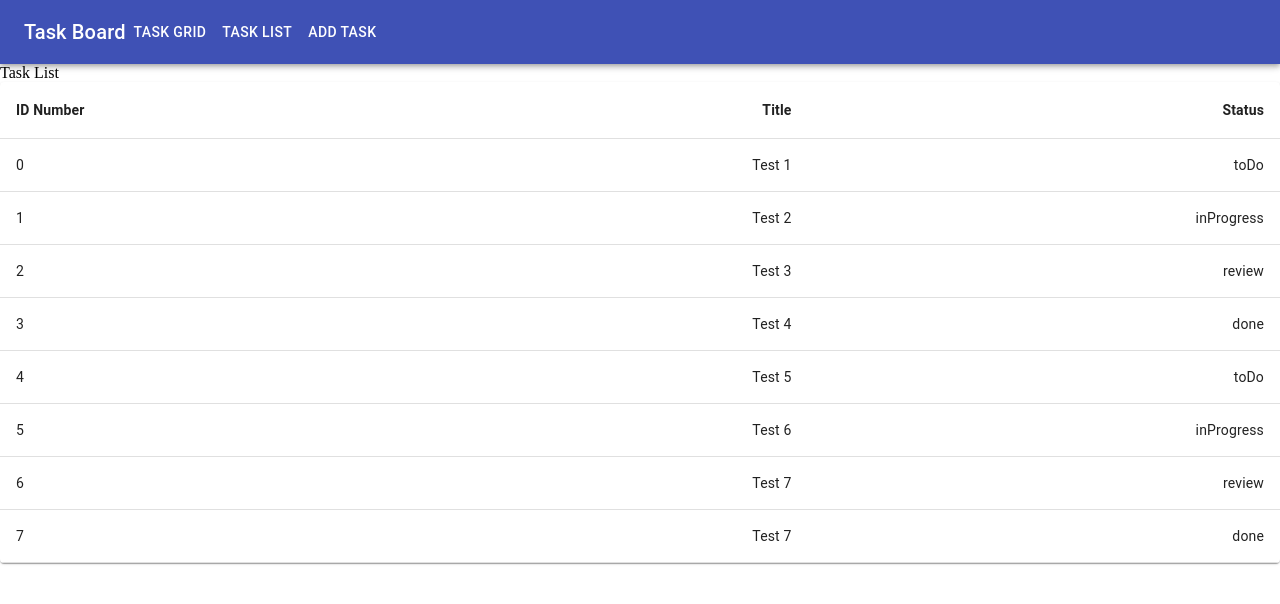
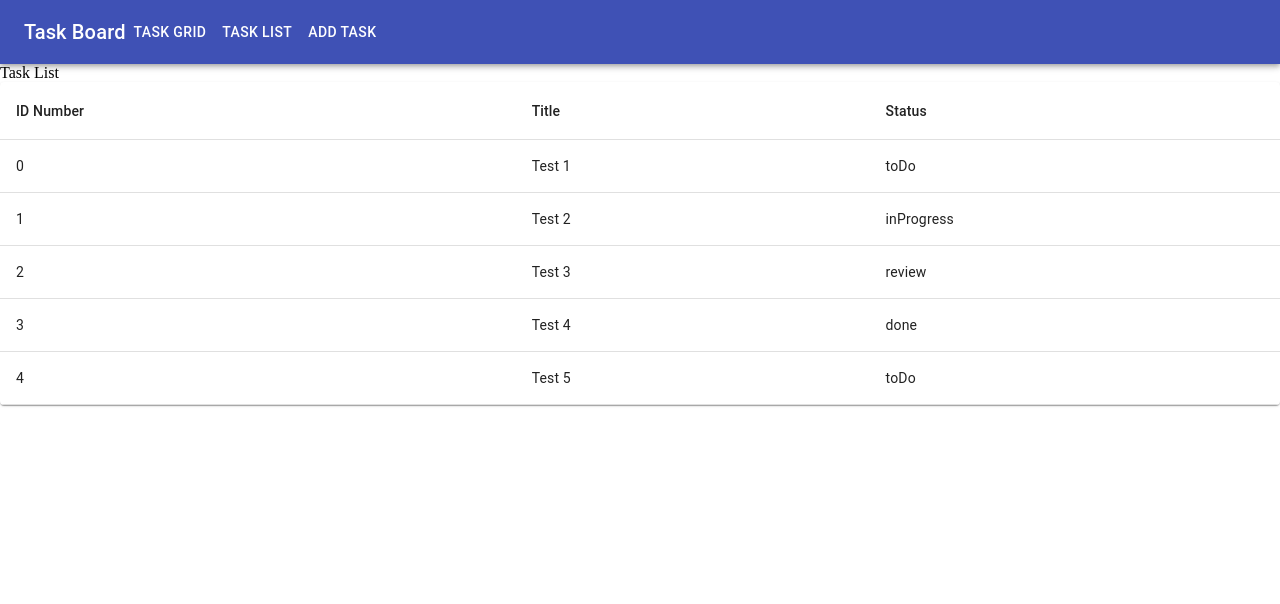
Before and after one commit to ja582/is322-project2, a React (Create React App) app: page /list in a window 1280 px wide. Shown: the top 604 px of the page. Built offline with nearby package versions, Linux system fonts and the light colour scheme.

Commit message:
Basic table sorting, tasks can now be sorted in various ways of your choosing.

```diff
--- a/src/components/TaskList.js
+++ b/src/components/TaskList.js
@@ -1,5 +1,5 @@
 import React from 'react';
-import { makeStyles } from '@material-ui/core/styles';
+import {lighten, makeStyles} from '@material-ui/core/styles';
 import Table from '@material-ui/core/Table';
 import TableBody from '@material-ui/core/TableBody';
 import TableCell from '@material-ui/core/TableCell';
@@ -7,6 +7,83 @@ import TableContainer from '@material-ui/core/TableContainer';
 import TableHead from '@material-ui/core/TableHead';
 import TableRow from '@material-ui/core/TableRow';
 import Paper from '@material-ui/core/Paper';
+import TableSortLabel from "@material-ui/core/TableSortLabel";
+import * as PropTypes from "prop-types";
+
+
+function descendingComparator(a, b, orderBy) {
+    if (b[orderBy] < a[orderBy]) {
+        return -1;
+    }
+    if (b[orderBy] > a[orderBy]) {
+        return 1;
+    }
+    return 0;
+}
+
+function getComparator(order, orderBy) {
+    return order === 'desc'
+        ? (a, b) => descendingComparator(a, b, orderBy)
+        : (a, b) => -descendingComparator(a, b, orderBy);
+}
+
+function stableSort(array, comparator) {
+    const stabilizedThis = array.map((el, index) => [el, index]);
+    stabilizedThis.sort((a, b) => {
+        const order = comparator(a[0], b[0]);
+        if (order !== 0) return order;
+        return a[1] - b[1];
+    });
+    return stabilizedThis.map((el) => el[0]);
+}
+
+const headCells = [
+    {id: 'id', numeric: true, label: 'ID Number'},
+    {id: 'name', numeric: false, label: 'Title'},
+    {id: 'status', numeric: false, label: 'Status'},
+];
+
+function Sorter(props) {
+    const {classes, order, orderBy, onRequestSort} = props;
+    const createSortHandler = (property) => (event) => {
+        onRequestSort(event, property);
+    };
+
+return (
+    <TableHead>
+    <TableRow>
+        {headCells.map((headCell) => (
+            <TableCell
+                key={headCell.id}
+                padding={headCell.disablePadding ? 'none' : 'default'}
+                sortDirection={orderBy === headCell.id ? order : false}
+            >
+                <TableSortLabel
+                    active={orderBy === headCell.id}
+                    direction={orderBy === headCell.id ? order : 'asc'}
+                    onClick={createSortHandler(headCell.id)}
+                >
+                    {headCell.label}
+                    {orderBy === headCell.id ? (
+                        <span className={classes.visuallyHidden}>
+        {
+            order === 'desc' ?
+                ' sorted descending ' : ' sorted ascending '
+        }
+      </span>) : null}
+                </TableSortLabel>
+            </TableCell>))}
+        </TableRow>
+    </TableHead>);
+}
+
+Sorter.propTypes = {
+    classes: PropTypes.object.isRequired,
+    onRequestSort: PropTypes.func.isRequired,
+    order: PropTypes.oneOf(['asc', 'desc']).isRequired,
+    orderBy: PropTypes.string.isRequired,
+    rowCount: PropTypes.number.isRequired,
+};
 
 const useStyles = makeStyles({
     table: {
@@ -14,35 +91,50 @@ const useStyles = makeStyles({
     },
 });
 
-function TaskList({ tasks }) {
+function TaskList({tasks}) {
+    {
         const classes = useStyles();
+        const [order, setOrder] = React.useState('asc');
+        const [orderBy, setOrderBy] = React.useState('title');
+        const [page] = React.useState(0);
+        const [rowsPerPage] = React.useState(5);
+
+        const handleRequestSort = (event, property) => {
+            const isAsc = orderBy === property && order === 'asc';
+            setOrder(isAsc ? 'desc' : 'asc');
+            setOrderBy(property);
+        };
+
         return (
             <main className="TaskList">
                 <span>Task List</span>
                 <TableContainer component={Paper}>
                     <Table className={classes.table} aria-label="simple table">
-                <TableHead>
+                        <Sorter
+                            classes={classes}
+                            order={order}
+                            orderBy={orderBy}
+                            onRequestSort={handleRequestSort}
+                            rowCount={tasks.length}
+                        />
+                        <TableBody>
+                            {stableSort(tasks, getComparator(order, orderBy))
+                                .slice(page * rowsPerPage, page * rowsPerPage + rowsPerPage)
+                                .map((tasks, index) => {
+                                    return (
                                         <TableRow>
-                        <TableCell><b>ID Number</b></TableCell>
-                        <TableCell align="right"><b>Title</b></TableCell>
-                        <TableCell align="right"><b>Status</b></TableCell>
+                                            <TableCell>{tasks.id}</TableCell>
+                                            <TableCell>{tasks.title}</TableCell>
+                                            <TableCell>{tasks.status}</TableCell>
                                         </TableRow>
-                </TableHead>
-                <TableBody>
-                    {tasks.map((task) => (
-                        <TableRow key={task.id}>
-                            <TableCell component="th" scope="row">
-                                {task.id}
-                            </TableCell>
-                            <TableCell align="right">{task.title}</TableCell>
-                            <TableCell align="right">{task.status}</TableCell>
-                        </TableRow>
-                    ))}
+                                    );
+                                })}
                         </TableBody>
                     </Table>
                 </TableContainer>
             </main>
         );
     }
+}
 
 export default TaskList;
```
Lines whose indentation alone changed are shown as unchanged.
